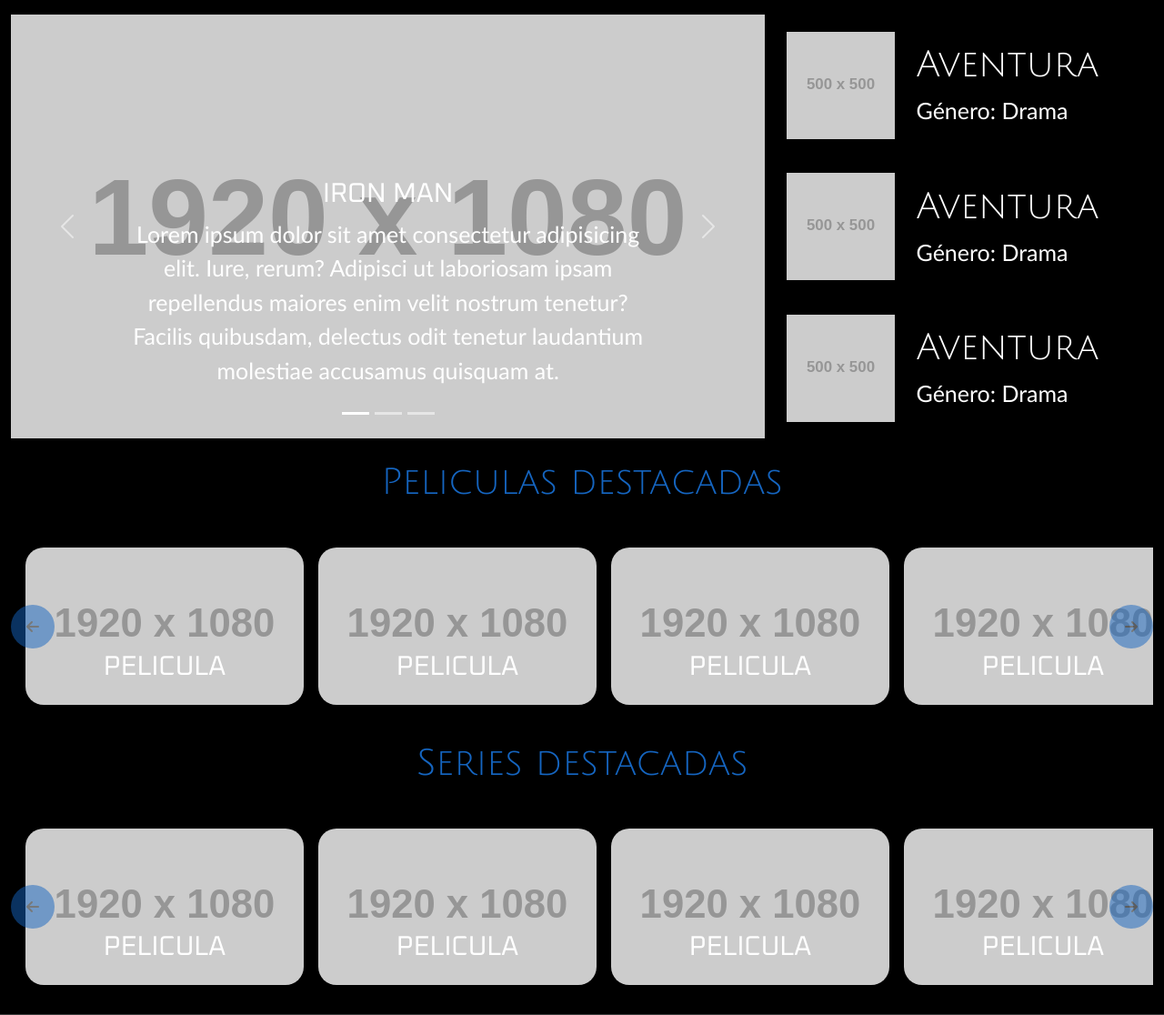
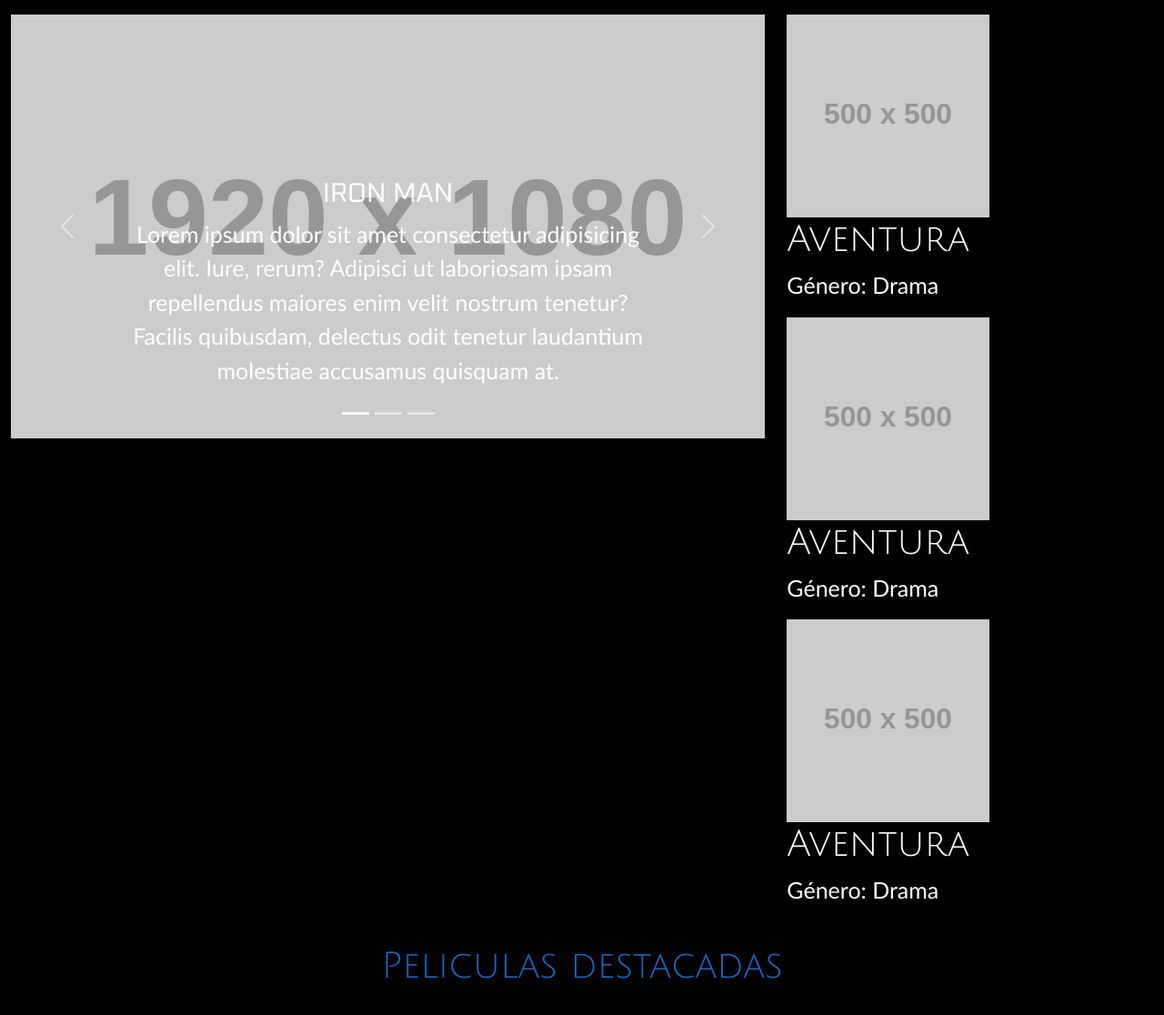
Before and after one commit to bsevrui-mdc/RBDM, a PHP site: page / in a window 1280 px wide. Shown: the part 87-1203 px from the top of the page at 91% size. Run offline with PHP 8.4, Linux system fonts and the light colour scheme; grey boxes labelled with a size stand in for pictures from a placeholder-image service; style sheets or scripts are compiled from the project's sources; some libraries are stand-ins or nearby versions.

Commit message:
refactor

```diff
--- a/index.php
+++ b/index.php
@@ -22,10 +22,10 @@
                 <div class="col-lg-8">
                     <?php include("includes/carrusel-normal.php"); ?>
                 </div>
-                <div class="col-4 d-none d-lg-block">
-                    <div class="d-flex flex-column h-100 topGenero">
-                        <div class="row d-flex flex-grow-1">
-                            <div class="col-4 align-content-center">
+                <div class="col-4 d-none d-lg-block topGenero">
+                   <!-- <div class="d-flex flex-column h-100 topGenero"> -->
+                        <div class="row d-flex mb-3">
+                            <div class="col-4 align-content-center imgs">
                                 <img src="https://placehold.co/500" class="img-fluid">
                             </div>
                             <div class="col align-content-center">
@@ -33,8 +33,8 @@
                                 <div class="genero">Género: Drama</div>
                             </div>
                         </div>
-                        <div class="row d-flex flex-grow-1">
-                            <div class="col-4 align-content-center">
+                        <div class="row d-flex mb-3">
+                            <div class="col-4 align-content-center imgs">
                                 <img src="https://placehold.co/500" class="img-fluid">
                             </div>
                             <div class="col align-content-center">
@@ -42,8 +42,8 @@
                                 <div class="genero">Género: Drama</div>
                             </div>
                         </div>
-                        <div class="row d-flex flex-grow-1">
-                            <div class="col-4 align-content-center">
+                        <div class="row d-flex mb-3">
+                            <div class="col-4 align-content-center imgs">
                                 <img src="https://placehold.co/500" class="img-fluid">
                             </div>
                             <div class="col align-content-center">
@@ -51,7 +51,7 @@
                                 <div class="genero">Género: Drama</div>
                             </div>
                         </div>
-                    </div>
+                   <!-- </div> -->
 
                 </div>
             </div>
--- a/scss/_admin.scss
+++ /dev/null
@@ -1,47 +0,0 @@
-th, td {
-    align-content: center;
-    text-align: center;
-}
-
-.imgAdmin {
-    border-radius: 50%;
-
-    @include media-breakpoint-down(lg) {
-        width: 100px;
-        height: auto;
-        display: flex;
-    }
-}
-
-.textList{
-    display: flex;
-    justify-content: space-between;
-
-    @include media-breakpoint-down(lg){
-        display: flex;
-        justify-content: end;
-
-        h1{
-            display: none;
-        }
-    }
-}
-.nameAdmin{
-    font-family: $font-family-julius;
-}
-
-.imgFilms {
-    width:10%;
-}
-
-.color-trash {
-    color: red;
-
-    @include media-breakpoint-up(lg) {
-        margin-left: 1rem;
-    }
-}
-
-.table> :not(caption) > * > * {
-    background-color: black;
-}
--- a/scss/_global.scss
+++ b/scss/_global.scss
@@ -57,6 +57,63 @@ a:hover {
       font-size: $font-family-julius-size-h1;
     }
   }
+
+  .imgs{
+    width: 247px;
+    height: auto;
+  }
+}
+
+/* Estilos para admin.php */
+.admin {
+  th, td {
+    align-content: center;
+    text-align: center;
+  }
+
+  .imgAdmin {
+      border-radius: 50%;
+
+      @include media-breakpoint-down(lg) {
+          width: 100px;
+          height: auto;
+          display: flex;
+      }
+  }
+
+  .textList{
+      display: flex;
+      justify-content: space-between;
+
+      @include media-breakpoint-down(lg){
+          display: flex;
+          justify-content: end;
+
+          h1{
+              display: none;
+          }
+      }
+  }
+
+  .nameAdmin{
+      font-family: $font-family-julius;
+  }
+
+  .imgFilms {
+      width:10%;
+  }
+
+  .color-trash {
+      color: red;
+
+      @include media-breakpoint-up(lg) {
+          margin-left: 1rem;
+      }
+  }
+
+  .table> :not(caption) > * > * {
+      background-color: black;
+  }
 }
 
 /* Estilos para contact.php */
@@ -113,19 +170,18 @@ a:hover {
 }
 
 /* Estilos pagina usuario.php */
-
 .usuario {
   .pelicula-favorita {
     height: 500px;
     width: 100%;
+    background-position: center;
+    background-image: url(https://placehold.co/1920x1080);
+    background-repeat: no-repeat;
+    background-size: cover;
 
     @include media-breakpoint-down(lg) {
       height: 450px;
     }
-    background-position: center;
-    background-image: url(https://placehold.co/1920x1080);
-    background-repeat: no-repeat;
-    background-size: cover;
 
     i {
       font-size: 70px;
@@ -154,30 +210,22 @@ a:hover {
         border: 3px solid $black;
         box-shadow: 10px 10px 5px rgba(0, 0, 0, 0.5);
       }
-
-      //@include media-breakpoint-down(lg) {
-      //  width: 320px;
-      //}
     }
   }
   .lista-usuario {
+    width: 85%;
+
     .top {
       border-left: 5px solid $primary;
     }
-
-    width: 85%;
   }
 }
 
 .fondoImagen {
-  /* Configura la imagen como fondo */
   background-image: url("../assets/img/image.png");
-
-  /* Ajustes adicionales */
-  background-size: cover; /* Escala la imagen para cubrir todo el fondo */
-  background-repeat: no-repeat; /* Evita que se repita la imagen */
-  background-position: center; /* Centra la imagen */
-
+  background-size: cover;
+  background-repeat: no-repeat;
+  background-position: center;
   padding: 0px;
   margin: 0;
 }
@@ -197,7 +245,6 @@ a:hover {
   width: 75%;
 
   @include media-breakpoint-down(lg){
-
     width: 90%;
   }
 }
@@ -205,5 +252,4 @@ a:hover {
 .transparente .calificacion {
   font-family: $font-family-oxanium;
   font-size: $font-family-oxanium-size;
-
 }
--- a/scss/styles.scss
+++ b/scss/styles.scss
@@ -7,7 +7,6 @@
 
 // Import custom styles
 @import "./global.scss";
-@import "./admin.scss"; // Este import es temporal
 @import "./top.scss";
 
 // Components
```
Also changed, not shown: admin.php (+3 -4 lines).
